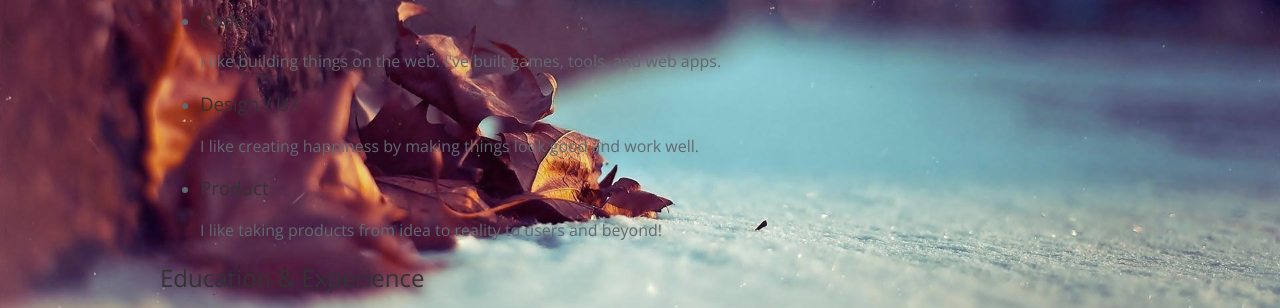
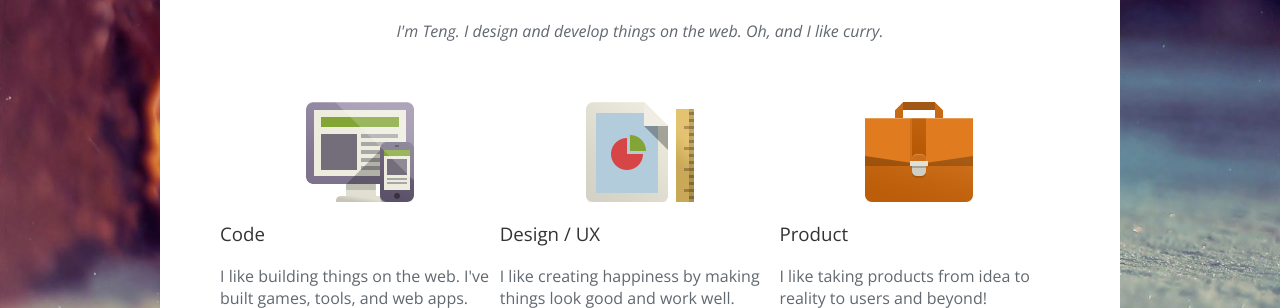
Before and after one commit to young7657/sike-css0to1-profile, a plain HTML site: page index.html in a window 1280 px wide. Shown: the part 440-748 px from the top of the page. Drawn offline with nearby package versions, Linux system fonts and the light colour scheme; a web font is replaced by a local one.

Commit message:
完成what i do

```diff
--- a/css/main.css
+++ b/css/main.css
@@ -72,3 +72,52 @@ ul.inline-items li {
 .main-nav ul li a:hover{
 	text-decoration:underline;
 }
+.info-section{
+	padding:30px 60px;
+	background-color:#fff;
+}
+.info-section header{
+	text-align:center;
+	margin-bottom:60px;
+}
+.info-section header h2{
+	font-size:28px;
+	text-transform:uppercase;
+	letter-spacing:3px;
+}
+.info-section header h2::after {
+	content: '';
+	display:block;
+	border-bottom:3px solid black;
+	width:80px;
+	text-align:center;
+	margin:10px auto 0;
+}
+
+.info-section__description{
+	font-style:italic;
+}
+.whatido__skill--code{
+	background-repeat:no-repeat;
+	background-position:center top;
+	background-image:url(../img/skill-code.png);
+	padding-top:100px;
+	width:33.3%;
+	float:left;
+}
+.whatido__skill--design{
+	background-repeat:no-repeat;
+	background-position:center top;
+	background-image:url(../img/skill-design.png);
+	padding-top:100px;
+	width:33.3%;
+	float:left;
+}
+.whatido__skill--product{
+	background-repeat:no-repeat;
+	background-position:center top;
+	background-image:url(../img/skill-product.png);
+	padding-top:100px;
+	width:33.3%;
+	float:left;
+}
--- a/index.html
+++ b/index.html
@@ -51,7 +51,7 @@ See: http://www.sitepoint.com/web-foundations/doctypes/
           <h2>What I Do</h2>
           <p class="info-section__description">I'm Teng. I design and develop things on the web. Oh, and I like curry.</p>
         </header>
-        <ul class="whatido__skill-list">
+        <ul class="whatido__skill-list nostyle">
           <li class="whatido__skill whatido__skill--code">
             <h3>Code</h3>
             <p>I like building things on the web. I've built games, tools, and web apps.</p>
```
